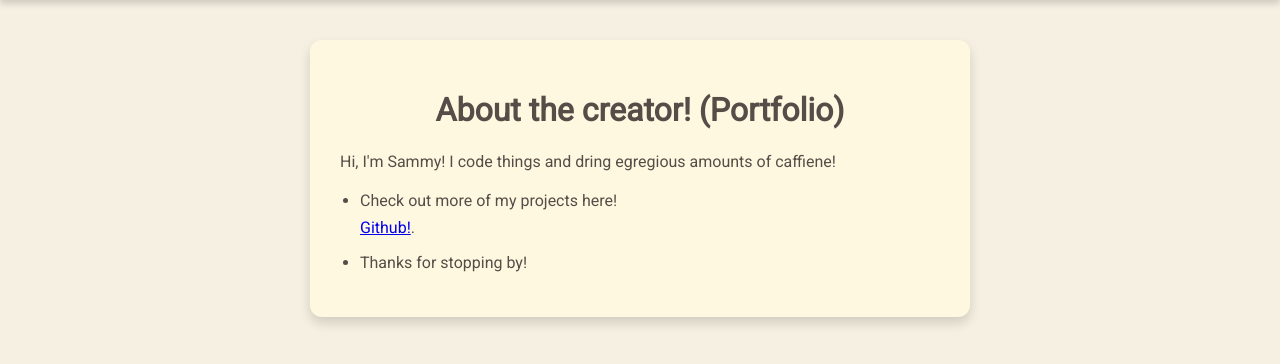
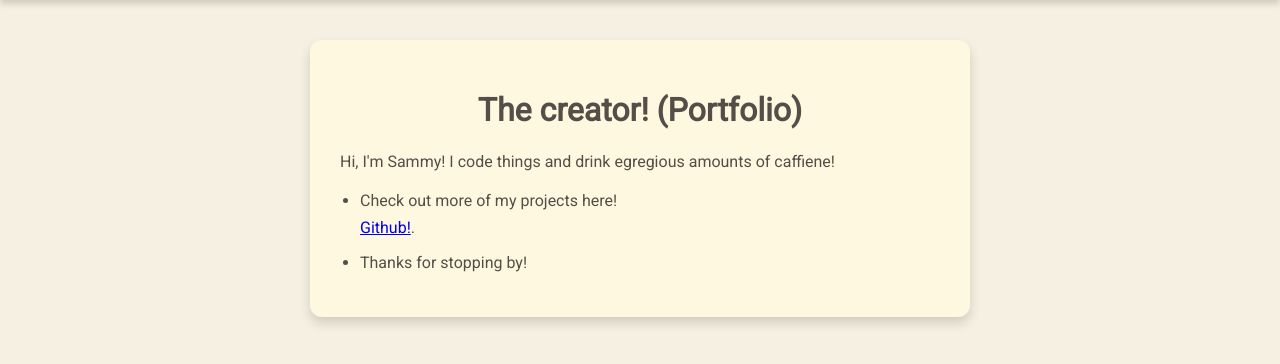
Before and after one commit to SamuelGlover/basic-flask-input-app, a Flask app: page /portfolio in a window 1280 px wide. Shown: the part 117-481 px from the top of the page. Run offline with Flask 3, Linux system fonts and the light colour scheme.

Commit message:
spelling errors lol

```diff
--- a/templates/portfolio.html
+++ b/templates/portfolio.html
@@ -188,8 +188,8 @@
         </div>
     </header>
     <div class="container active">
-        <h1>About the creator! (Portfolio)</h1>
-        <p>Hi, I'm Sammy! I code things and dring egregious amounts of caffiene!</p>
+        <h1>The creator! (Portfolio)</h1>
+        <p>Hi, I'm Sammy! I code things and drink egregious amounts of caffiene!</p>
         <ul>
             <li>Check out more of my projects here!</li>
             <a href="https://github.com/SamuelGlover" target="_blank">Github!</a>.</p>
```
